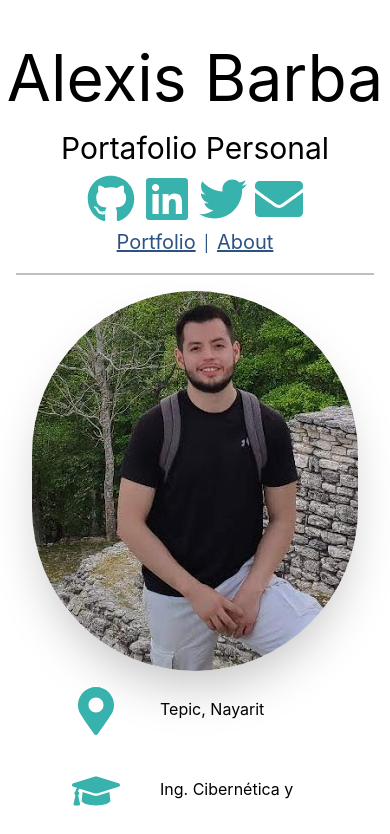
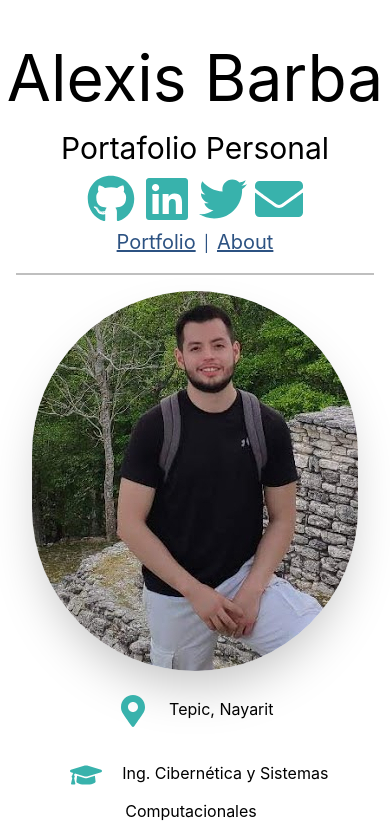
Before and after one commit to alexbarba/alexbarba.github.io, a Nuxt app: page /about in a window 390 px wide. Shown: the top 834 px of the page. Built offline with nearby package versions, Linux system fonts and the light colour scheme.

Commit message:
Frameworks, librerias ... llevado de about a portafolio

```diff
--- a/pages/about.vue
+++ b/pages/about.vue
@@ -6,13 +6,18 @@
           class="rounded-full shadow-2xl object-none"
           src="../assets/about.jpg"
         />
-        <p class="block text-left">
-          <map-marker class="m-4 mx-10 whitespace-pre" />Tepic, Nayarit
-        </p>
-        <p class="block text-left">
-          <graduation-cap class="m-4 mx-10 whitespace-pre" />Ing. Cibernética y
-          Sistemas Computacionales
-        </p>
+        <div class="m-4">
+          <map-marker class="inline p-2 text-letf" />
+          <p class="inline p-2">
+            Tepic, Nayarit
+          </p>
+        </div>
+        <div class="block-inline m-4">
+          <graduation-cap class="inline p-2" />
+          <p class="inline p-2">
+            Ing. Cibernética y Sistemas Computacionales
+          </p>
+        </div>
       </div>
 
       <div class="about text-justify m-4 lg:m-8 md:flex-1">
@@ -36,23 +41,6 @@
         </p>
       </div>
     </div>
-    <div>
-      <h2 class="lg:text-3xl md:text-lg text-xl">
-        Lenguajes, Frameworks, Herramientas
-      </h2>
-      <div class="m-8">
-        <img class="h-40 inline-block m-4" src="../assets/js.png" />
-        <img class="h-40 inline-block m-4" src="../assets/html5.png" />
-        <img class="h-40 inline-block m-4" src="../assets/css.svg" />
-        <img class="h-40 inline-block m-4" src="../assets/react.png" />
-        <img class="h-40 inline-block m-4" src="../assets/vue.png" />
-        <img class="h-40 inline-block m-4" src="../assets/git.png" />
-        <img class="h-40 inline-block m-4" src="../assets/graphql.png" />
-        <img class="h-40 inline-block m-4" src="../assets/linux.png" />
-        <img class="h-40 inline-block m-4" src="../assets/python.png" />
-        <img class="h-40 inline-block m-4" src="../assets/code.png" />
-      </div>
-    </div>
   </main-layout>
 </template>
 
--- a/pages/index.vue
+++ b/pages/index.vue
@@ -1,5 +1,8 @@
 <template>
   <MainLayout>
+    <div class="container mx-auto divide-y-2 divide-black divide-opacity-25">
+      <div class="py-4">
+        <h2 class="lg:text-3xl text-2xl">Proyectos</h2>
         <Card
           v-for="card in cards"
           :key="card.id"
@@ -9,6 +12,26 @@
           :url="card.url"
           :img="card.img"
         />
+      </div>
+
+      <div class="py-4">
+        <h2 class="lg:text-3xl text-2xl">
+          Lenguajes, Frameworks, Herramientas, Librerías
+        </h2>
+        <div class="m-8">
+          <img class="h-40 inline-block m-4" src="../assets/js.png" />
+          <img class="h-40 inline-block m-4" src="../assets/html5.png" />
+          <img class="h-40 inline-block m-4" src="../assets/css.svg" />
+          <img class="h-40 inline-block m-4" src="../assets/react.png" />
+          <img class="h-40 inline-block m-4" src="../assets/vue.png" />
+          <img class="h-40 inline-block m-4" src="../assets/git.png" />
+          <img class="h-40 inline-block m-4" src="../assets/graphql.png" />
+          <img class="h-40 inline-block m-4" src="../assets/linux.png" />
+          <img class="h-40 inline-block m-4" src="../assets/python.png" />
+          <img class="h-40 inline-block m-4" src="../assets/code.png" />
+        </div>
+      </div>
+    </div>
   </MainLayout>
 </template>
 
@@ -55,6 +78,16 @@ export default {
             'https://raw.githubusercontent.com/alexbarba/me/master/assets/teresa.png',
         },
         {
+          title: 'Platzi Video',
+          id: 'platzivideo',
+          description:
+            'Proyecto realizado para el curso de React 2017 en la plataforma de educación Platzi.',
+          labels: ['React', 'Javascript', 'Platzi'],
+          url: 'https://alexbarba.github.io/curso-react/',
+          img:
+            'https://raw.githubusercontent.com/alexbarba/me/master/assets/platzivideo.png',
+        },
+        {
           title: 'Calculadora Binaria',
           id: 'binaryCalculator',
           description:
```
Also changed, not shown: assets/platzivideo.png (added). Lines whose indentation alone changed are shown as unchanged.
